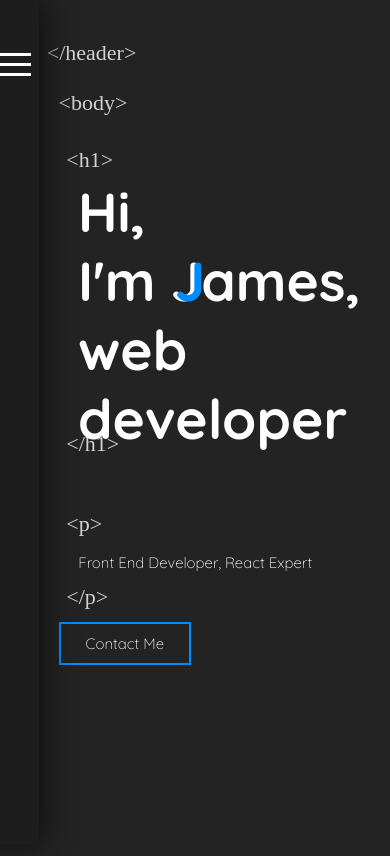
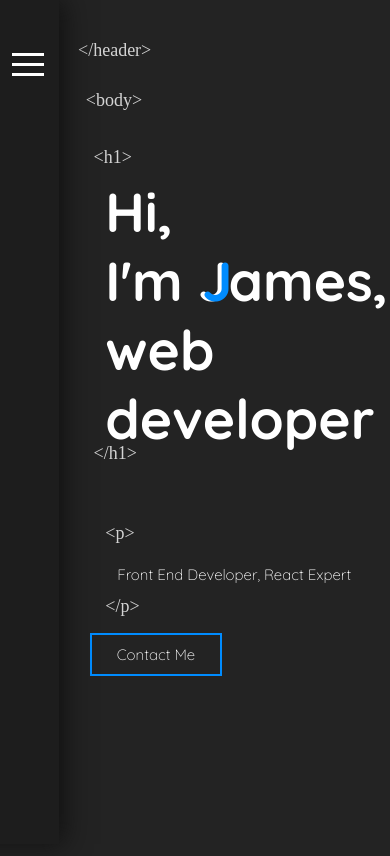
Before and after one commit to jamesreick/james-portfolio, a React (Create React App) app: page / in a window 390 px wide. Shown: the top 856 px of the page. Built offline with nearby package versions, Linux system fonts and the light colour scheme; a web font is replaced by a local one.

Commit message:
first commit

```diff
--- a/src/index.css
+++ b/src/index.css
@@ -132,12 +132,12 @@
 
 @media all and (max-width: 480px) {
   .navbar{
-    left: -80%;
+    left: -75%;
     width: 90%;
   }
 
   .hamburger{
-    padding: 40px 0px;
+    padding: 40px 7px;
   }
 }
 
@@ -352,47 +352,47 @@
 
 @media all and (max-width: 480px) {
   .home p{
-    font-size: 22px;
+    font-size: 18px;
     padding: 20px;
     padding-left: 0;
-    margin-left: 7%;
+    margin-left: 15%;
   }
   .home p:nth-child(1) {
     padding-top: 40px;
   }
   .home p:nth-child(2) {
-    margin-left: 10%;
+    margin-left: 17%;
   }
   .home p:nth-child(3) {
-    margin-left: 12%;
+    margin-left: 19%;
   }
   .home p:nth-child(5) {
-    margin-left: 12%;
-    margin-top: 60%;
+    margin-left: 19%;
+    margin-top: 63%;
   }
   .home h1{
     font-size: 55px;
-    margin-left: 15%;
+    margin-left: 22%;
   }
   .home h1 span:nth-child(3){
     left: 97px;
     top: 69px;
   }
   .home p:nth-child(6) {
-    margin-left: 12%;
+    margin-left: 22%;
   }
   .home h2{
     font-size: 15px;
     padding: 12px;
-    margin-left: 12%;
+    margin-left: 22%;
   }
   .home p:nth-child(8) {
-    margin-left: 12%;
+    margin-left: 22%;
     padding: 0;
   }
   .btn41-43 {
     font-size: 15px;
-    margin-left: 10%;
+    margin-left: 18%;
     margin-top: 7%;
   }
 }
```
